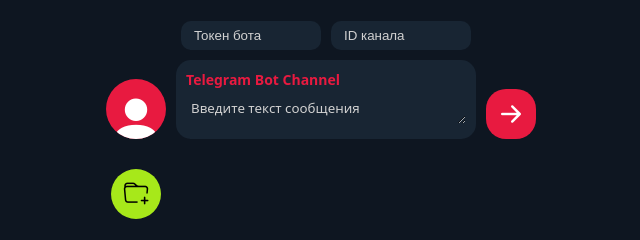
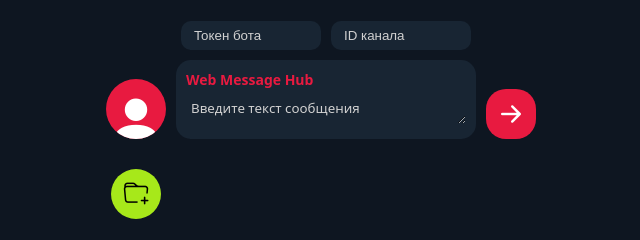
Before and after one commit to LoMtIk2/webmsghub, a plain HTML site: page index.html in a window 1280 px wide. Shown: the part 251-491 px from the top of the page, 319-959 px from the left. Drawn offline with nearby package versions, Linux system fonts and the light colour scheme.

Commit message:
Update index.html

```diff
--- a/index.html
+++ b/index.html
@@ -308,7 +308,7 @@
                 </div>
                 <div class="message">
                     <div class="form-section">
-                        <div id="channelname">Telegram Bot Channel</div>
+                        <div id="channelname">Web Message Hub</div>
                     </div>
                     <div class="input-group">
                         <textarea id="message" rows="4" placeholder="Введите текст сообщения" required></textarea>
```
